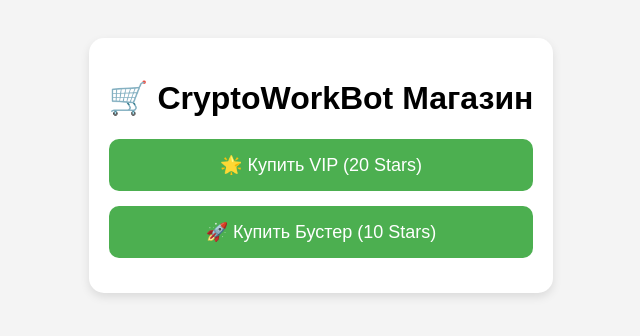
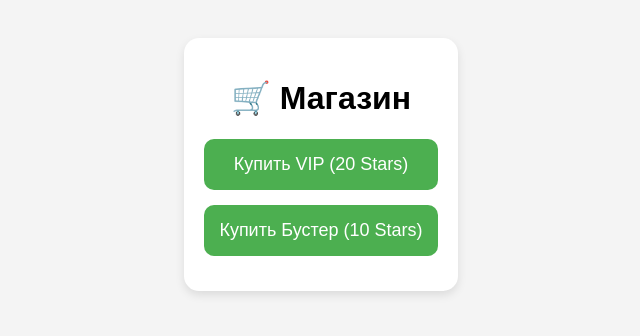
Before and after one commit to Vladimir-Vladimirovich724/CryptoWorkBot, a plain HTML site: page web-app/index.html in a window 1280 px wide. Shown: the whole page, without its empty margins (319-959 px from the left). Drawn offline with Linux system fonts and the light colour scheme.

Commit message:
Update index.html

```diff
--- a/web-app/index.html
+++ b/web-app/index.html
@@ -2,16 +2,17 @@
 <html lang="ru">
 <head>
     <meta charset="UTF-8">
-    <title>CryptoWorkBot Магазин</title>
+    <meta name="viewport" content="width=device-width, initial-scale=1.0">
+    <title>CryptoworkBot Магазин</title>
     <link rel="stylesheet" href="styles.css">
     <script src="https://telegram.org/js/telegram-web-app.js"></script>
     <script src="app.js"></script>
 </head>
 <body>
     <div class="container">
-        <h1>🛒 CryptoWorkBot Магазин</h1>
-        <button onclick="buyProduct('vip')">🌟 Купить VIP (20 Stars)</button>
-        <button onclick="buyProduct('booster')">🚀 Купить Бустер (10 Stars)</button>
+        <h1>🛒 Магазин</h1>
+        <button onclick="buyProduct('vip')">Купить VIP (20 Stars)</button>
+        <button onclick="buyProduct('booster')">Купить Бустер (10 Stars)</button>
     </div>
 </body>
 </html>
```
